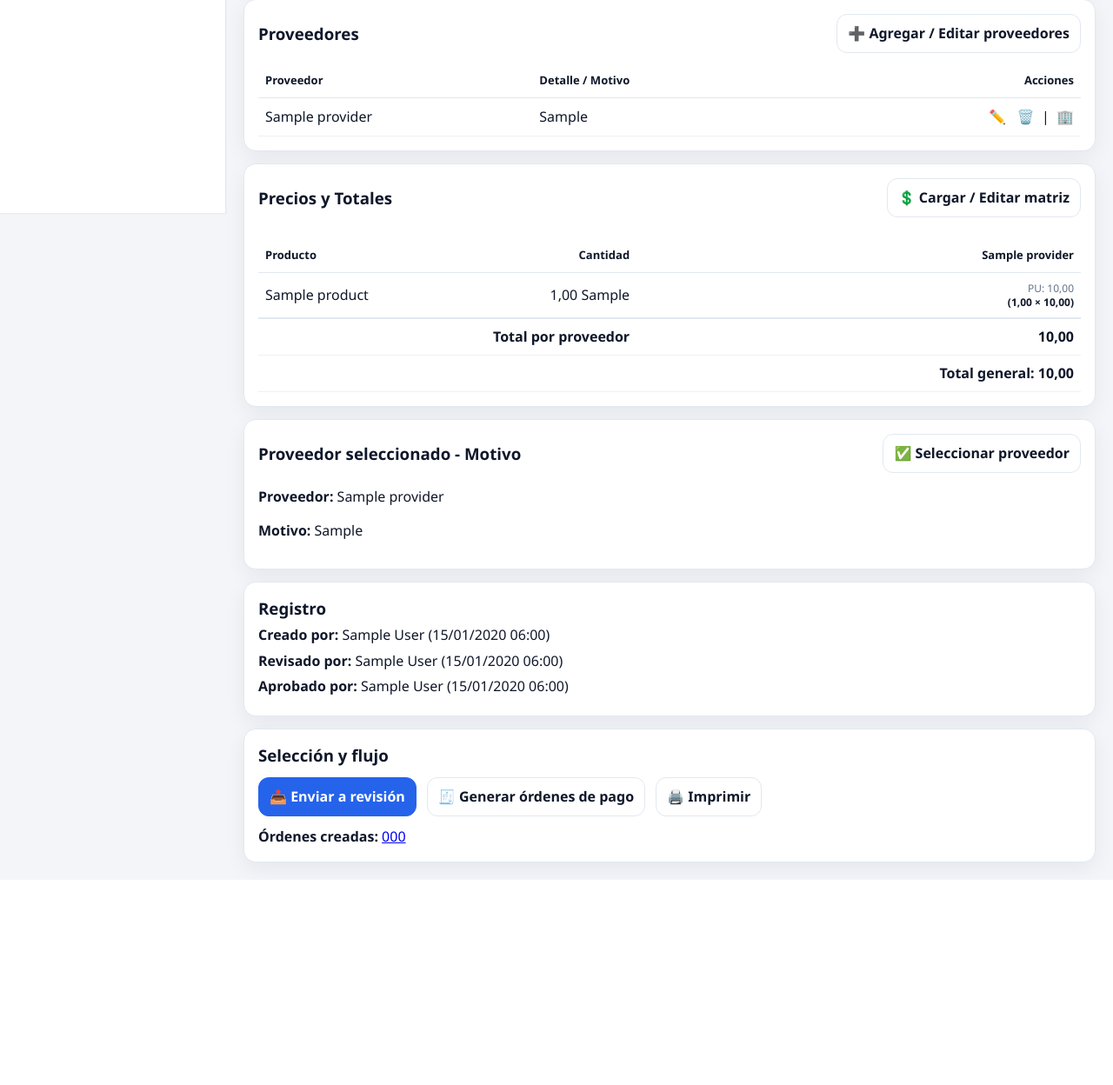
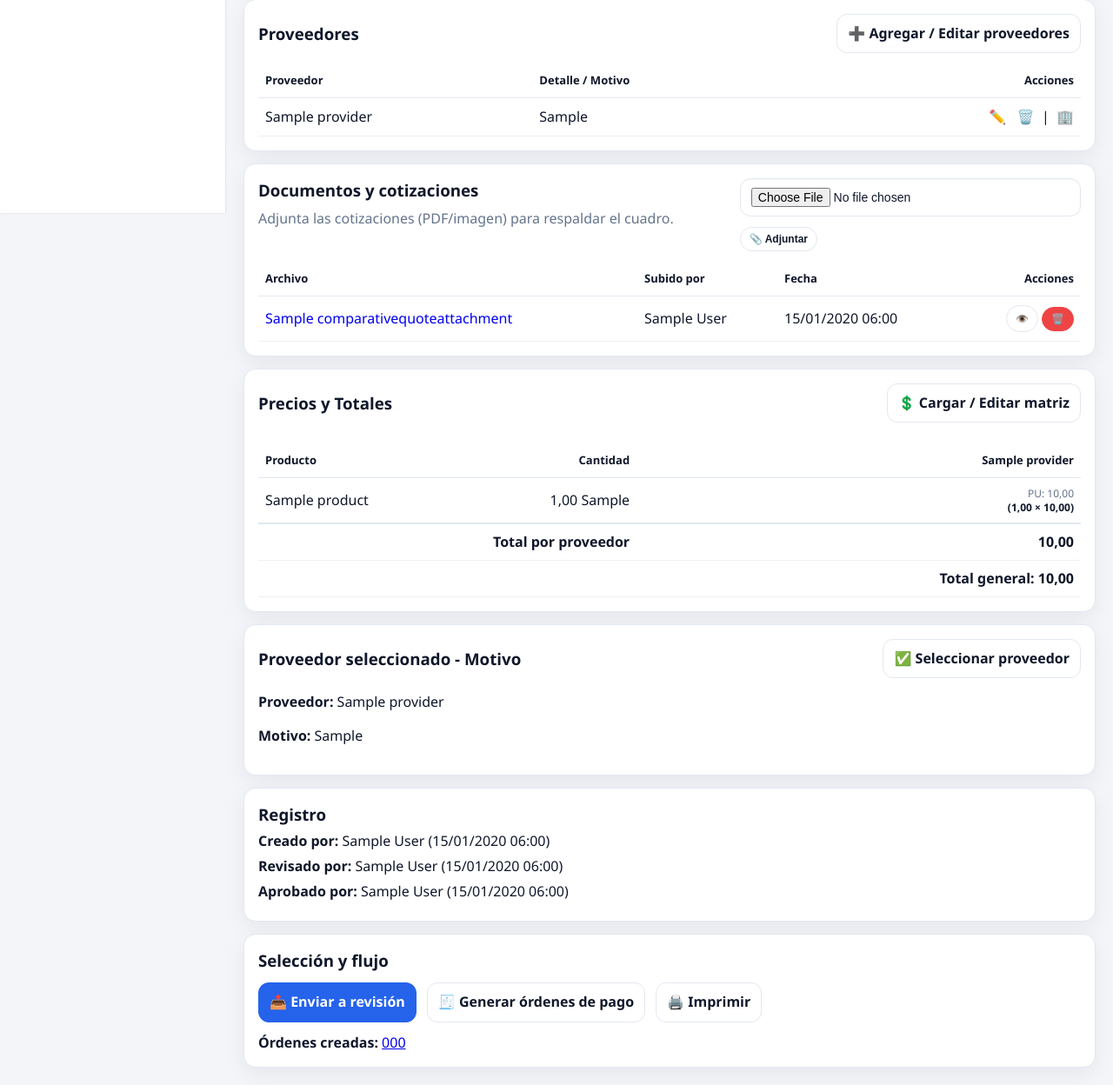
Before and after one commit to hectorisrael87/fundacion_sys, a Django app: page /cuadros/1/ in a window 1280 px wide. Shown: the part 555-1803 px from the top of the page at 87% size. Before the commit the page ends 1567 px from the top, so only its background shows below. Run offline with Django 5.2, Linux system fonts and the light colour scheme; a user stored in the database is signed in; tables that the repository leaves empty hold one stand-in row (values such as "Sample post").

Commit message:
adjuntos

```diff
--- a/src/apps/procurement/forms.py
+++ b/src/apps/procurement/forms.py
@@ -1,5 +1,5 @@
 from django import forms
-from .models import ComparativeQuote, ComparativeItem, ComparativeSupplier
+from .models import ComparativeQuote, ComparativeItem, ComparativeSupplier, ComparativeQuoteAttachment
 
 
 def _add_control(form: forms.Form):
@@ -50,3 +50,15 @@ class ComparativeSelectionForm(forms.ModelForm):
     def __init__(self, *args, **kwargs):
         super().__init__(*args, **kwargs)
         _add_control(self)
+
+
+class ComparativeAttachmentForm(forms.ModelForm):
+    class Meta:
+        model = ComparativeQuoteAttachment
+        fields = ["archivo"]
+
+    def __init__(self, *args, **kwargs):
+        super().__init__(*args, **kwargs)
+        _add_control(self)
+        # opcional: hint
+        self.fields["archivo"].help_text = "Adjunta cotizaciones (PDF/imagen)."
--- a/src/apps/procurement/models.py
+++ b/src/apps/procurement/models.py
@@ -111,3 +111,34 @@ class ComparativePrice(models.Model):
 
     def __str__(self):
         return f"{self.cuadro.number} - {self.proveedor} - {self.producto}"
+
+
+class ComparativeQuoteAttachment(models.Model):
+    """
+    Adjuntos (cotizaciones) del Cuadro Comparativo.
+    - Varios archivos por cuadro.
+    - Guarda quién lo subió y cuándo.
+    """
+    cuadro = models.ForeignKey(
+        ComparativeQuote,
+        on_delete=models.CASCADE,
+        related_name="adjuntos",
+    )
+    archivo = models.FileField(upload_to="cc_cotizaciones/%Y/%m/%d/")
+    nombre = models.CharField(max_length=255, blank=True)
+
+    subido_por = models.ForeignKey(
+        settings.AUTH_USER_MODEL,
+        on_delete=models.PROTECT,
+        related_name="cc_adjuntos_subidos",
+    )
+    subido_en = models.DateTimeField(auto_now_add=True)
+
+    def save(self, *args, **kwargs):
+        if not self.nombre and self.archivo:
+            # usa el nombre del archivo si no se definió uno manual
+            self.nombre = (getattr(self.archivo, "name", "") or "").split("/")[-1]
+        super().save(*args, **kwargs)
+
+    def __str__(self):
+        return f"{self.cuadro.number} - {self.nombre or 'adjunto'}"
--- a/src/apps/procurement/urls.py
+++ b/src/apps/procurement/urls.py
@@ -31,6 +31,10 @@ from apps.procurement.views import (
 
     # ✅ editar cabecera
     cc_edit_header,
+
+    # ✅ adjuntos
+    cc_attachment_upload,
+    cc_attachment_delete,
 )
 
 urlpatterns = [
@@ -54,6 +58,10 @@ urlpatterns = [
     # seleccionar proveedor
     path("cuadros/<int:pk>/seleccionar/", cc_select_supplier, name="cc_select_supplier"),
 
+    # adjuntos (cotizaciones)
+    path("cuadros/<int:pk>/adjuntos/upload/", cc_attachment_upload, name="cc_attachment_upload"),
+    path("cuadros/<int:pk>/adjuntos/<int:att_id>/eliminar/", cc_attachment_delete, name="cc_attachment_delete"),
+
     # flujo
     path("cuadros/<int:pk>/enviar-revision/", cc_send_review, name="cc_send_review"),
     path("cuadros/<int:pk>/marcar-revisado/", cc_mark_reviewed, name="cc_mark_reviewed"),
--- a/src/apps/procurement/views.py
+++ b/src/apps/procurement/views.py
@@ -19,8 +19,10 @@ from .forms import (
     ComparativeQuoteForm,
     ComparativeSelectionForm,
     ComparativeSupplierForm,
+    ComparativeAttachmentForm,
 )
-from .models import ComparativeQuote
+from .models import ComparativeQuote, ComparativeQuoteAttachment
+
 
 
 @login_required
@@ -171,11 +173,23 @@ def cc_detail(request, pk: int):
     # 🔒 Bloqueo visual/funcional cuando está APROBADO (excepto superuser)
     cc_bloqueado = (cc.estado == ComparativeQuote.Status.APROBADO and not request.user.is_superuser)
 
+    adjuntos = list(
+        cc.adjuntos.select_related("subido_por").all().order_by("-subido_en")
+    )
+
+    can_edit_docs = (
+        not cc_bloqueado
+        and (
+            request.user.is_superuser
+            or is_reviewer(request.user)
+            or cc.creado_por_id == request.user.id
+        )
+    )
     return render(
         request,
         "procurement/cc_detail.html",
         {
-            "cc": cc,
+           "cc": cc,
             "items": items,
             "proveedores": proveedores,
             "precios": precios,
@@ -185,6 +199,11 @@ def cc_detail(request, pk: int):
             "is_reviewer": (request.user.is_superuser or is_reviewer(request.user)),
             "is_approver": (request.user.is_superuser or is_approver(request.user)),
             "cc_bloqueado": cc_bloqueado,
+
+            # Adjuntos (cotizaciones)
+            "adjuntos": adjuntos,
+            "attachment_form": ComparativeAttachmentForm(),
+            "can_edit_docs": can_edit_docs,
         },
     )
 
@@ -714,3 +733,68 @@ def cc_print(request, pk: int):
             "total_general": total_general,
         },
     )
+
+@login_required
+def cc_attachment_upload(request, pk: int):
+    cc = get_object_or_404(ComparativeQuote, pk=pk)
+
+    # Si está en BORRADOR, solo el creador o superuser pueden verlo/subir
+    if cc.estado == ComparativeQuote.Status.BORRADOR and not (
+        request.user.is_superuser or cc.creado_por_id == request.user.id
+    ):
+        messages.error(request, "Este cuadro está en borrador y aún no está disponible para revisión.")
+        return redirect("cc_list")
+
+    # Permiso: solo creador o revisor (o superuser). Aprobador NO sube.
+    if not (
+        request.user.is_superuser
+        or is_reviewer(request.user)
+        or cc.creado_por_id == request.user.id
+    ):
+        return HttpResponseForbidden("No tienes permiso para adjuntar documentos a este cuadro.")
+
+    # Si está aprobado, no se permite adjuntar (excepto superuser)
+    if cc.estado == ComparativeQuote.Status.APROBADO and not request.user.is_superuser:
+        messages.error(request, "El cuadro está APROBADO: no se pueden adjuntar documentos.")
+        return redirect("cc_detail", pk=pk)
+
+    if request.method != "POST":
+        return redirect("cc_detail", pk=pk)
+
+    form = ComparativeAttachmentForm(request.POST, request.FILES)
+    if form.is_valid():
+        att = form.save(commit=False)
+        att.cuadro = cc
+        att.subido_por = request.user
+        att.save()
+        messages.success(request, "Documento adjuntado.")
+    else:
+        messages.error(request, "No se pudo adjuntar el documento. Verifica el archivo.")
+
+    return redirect("cc_detail", pk=pk)
+
+
+@login_required
+def cc_attachment_delete(request, pk: int, att_id: int):
+    cc = get_object_or_404(ComparativeQuote, pk=pk)
+
+    # Permiso: solo creador o revisor (o superuser).
+    if not (
+        request.user.is_superuser
+        or is_reviewer(request.user)
+        or cc.creado_por_id == request.user.id
+    ):
+        return HttpResponseForbidden("No tienes permiso para eliminar adjuntos de este cuadro.")
+
+    # Si está aprobado, no se permite eliminar (excepto superuser)
+    if cc.estado == ComparativeQuote.Status.APROBADO and not request.user.is_superuser:
+        messages.error(request, "El cuadro está APROBADO: no se pueden eliminar documentos.")
+        return redirect("cc_detail", pk=pk)
+
+    if request.method != "POST":
+        return redirect("cc_detail", pk=pk)
+
+    att = get_object_or_404(ComparativeQuoteAttachment, pk=att_id, cuadro=cc)
+    att.delete()
+    messages.success(request, "Documento eliminado.")
+    return redirect("cc_detail", pk=pk)
--- a/src/config/settings.py
+++ b/src/config/settings.py
@@ -137,6 +137,9 @@ STATICFILES_DIRS = [
     BASE_DIR / 'static',   # ← apunta a src/static
 ]
 
+# Media files (uploads)
+MEDIA_URL = "/media/"
+MEDIA_ROOT = BASE_DIR / "media"
 
 # Default primary key field type
 # https://docs.djangoproject.com/en/5.0/ref/settings/#default-auto-field
--- a/src/config/urls.py
+++ b/src/config/urls.py
@@ -17,6 +17,9 @@ Including another URLconf
 from django.contrib import admin
 from django.urls import path, include
 
+from django.conf import settings
+from django.conf.urls.static import static
+
 urlpatterns = [
     path("admin/", admin.site.urls),
 
@@ -29,5 +32,7 @@ urlpatterns = [
     path("", include("apps.procurement.urls")),
     path("", include("apps.payments.urls")),
     path("", include("apps.catalog.urls")),
+]
 
-]
+if settings.DEBUG:
+    urlpatterns += static(settings.MEDIA_URL, document_root=settings.MEDIA_ROOT)
--- a/src/templates/procurement/cc_detail.html
+++ b/src/templates/procurement/cc_detail.html
@@ -146,6 +146,72 @@
       </tbody>
     </table>
   </div>
+
+    <!-- 4) DOCUMENTOS Y COTIZACIONES -->
+  <div class="card">
+    <div class="hstack between items-start">
+      <div>
+        <h3 class="m0">Documentos y cotizaciones</h3>
+        <div class="muted mt-sm">Adjunta las cotizaciones (PDF/imagen) para respaldar el cuadro.</div>
+      </div>
+
+      {% if can_edit_docs %}
+        <form method="post"
+              action="{% url 'cc_attachment_upload' cc.pk %}"
+              enctype="multipart/form-data"
+              class="hstack">
+          {% csrf_token %}
+          {{ attachment_form.archivo }}
+          <button class="btn btn-sm" type="submit">📎 Adjuntar</button>
+        </form>
+      {% else %}
+        <span class="muted">—</span>
+      {% endif %}
+    </div>
+
+    <div class="mt-md">
+      <table class="table">
+        <thead>
+          <tr>
+            <th>Archivo</th>
+            <th>Subido por</th>
+            <th class="nowrap">Fecha</th>
+            <th class="text-right nowrap">Acciones</th>
+          </tr>
+        </thead>
+        <tbody>
+          {% for a in adjuntos %}
+            <tr>
+              <td>
+                <a href="{{ a.archivo.url }}" target="_blank" rel="noopener">
+                  {{ a.nombre|default:"Documento" }}
+                </a>
+              </td>
+              <td>{{ a.subido_por.get_full_name|default:a.subido_por.username }}</td>
+              <td class="nowrap">{{ a.subido_en|date:"d/m/Y H:i" }}</td>
+              <td class="text-right nowrap">
+                <a class="btn btn-ghost btn-sm" href="{{ a.archivo.url }}" target="_blank" rel="noopener">👁️</a>
+
+                {% if can_edit_docs %}
+                  <form method="post"
+                        action="{% url 'cc_attachment_delete' cc.pk a.id %}"
+                        style="display:inline;">
+                    {% csrf_token %}
+                    <button class="btn btn-danger btn-sm" type="submit">🗑️</button>
+                  </form>
+                {% else %}
+                  <span class="muted">—</span>
+                {% endif %}
+              </td>
+            </tr>
+          {% empty %}
+            <tr><td colspan="4">Sin documentos adjuntos.</td></tr>
+          {% endfor %}
+        </tbody>
+      </table>
+    </div>
+  </div>
+
 
   <!-- 4) PRECIOS Y TOTALES -->
   <div class="card">
```
Also changed, not shown: src/apps/procurement/migrations/0005_comparativequoteattachment.py (added).
